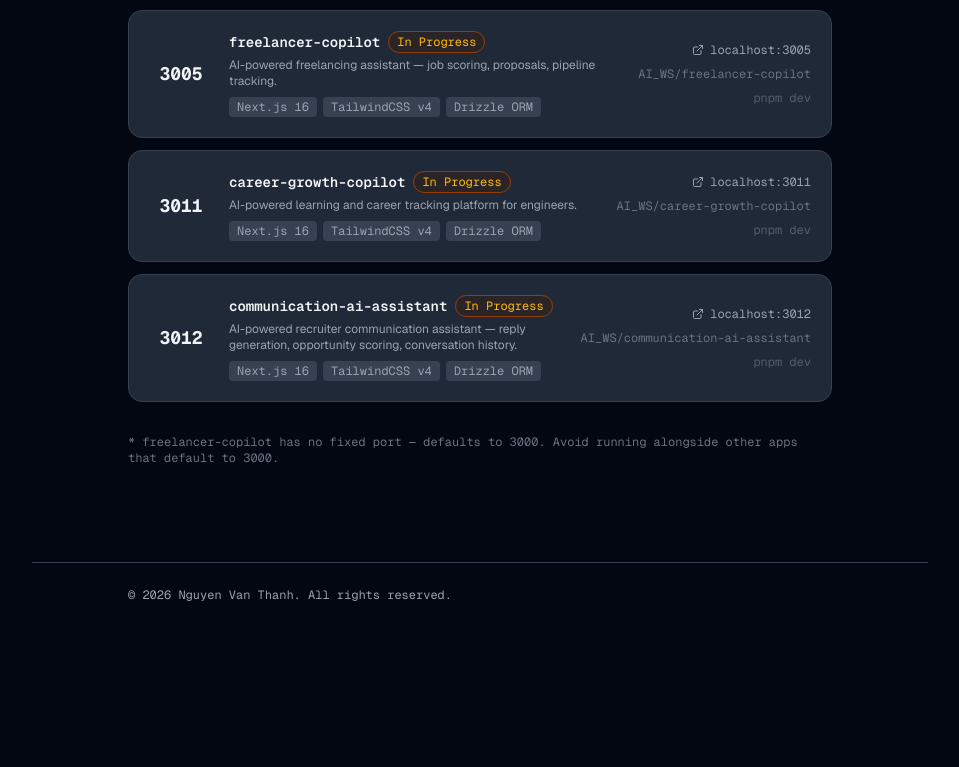
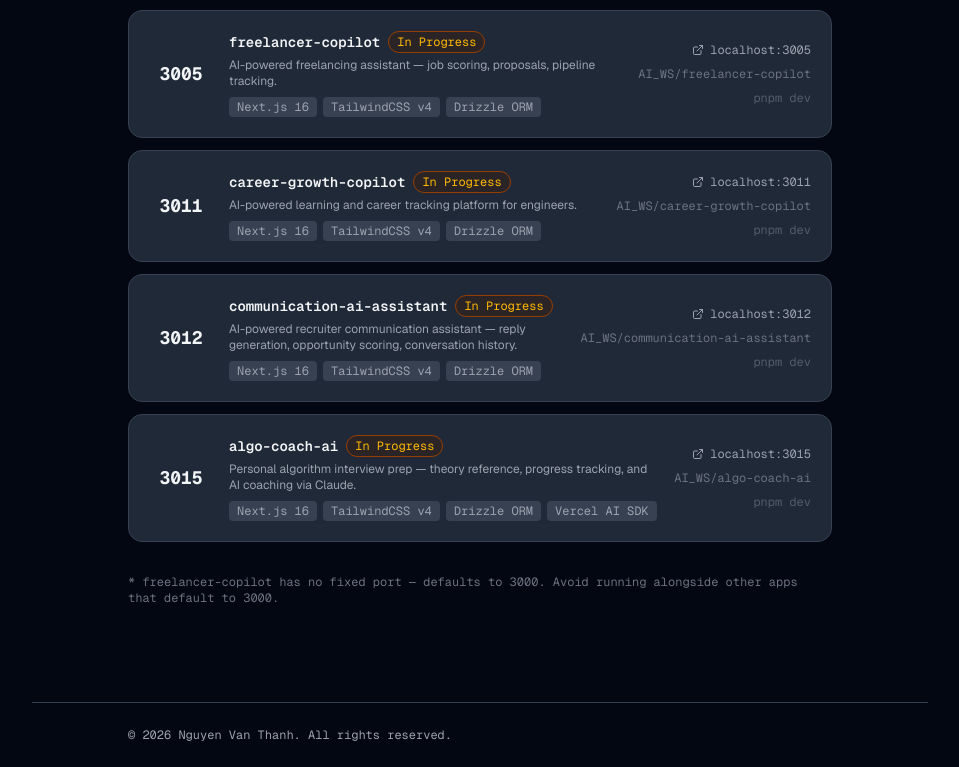
Before and after one commit to thanhnv-freelance/portfolio, a Next.js app: page /workspace in a window 1280 px wide. Shown: the part 910-1677 px from the top of the page, without its empty margins (160-1119 px from the left). Before the commit the page ends 1537 px from the top, so only its background shows below. Built offline with nearby package versions, Linux system fonts and the light colour scheme.

Commit message:
update favicon

```diff
--- a/data/workspace.ts
+++ b/data/workspace.ts
@@ -102,4 +102,14 @@ export const workspaceApps: WorkspaceApp[] = [
     status: 'in-progress',
     command: 'pnpm dev',
   },
+  {
+    name: 'algo-coach-ai',
+    path: 'AI_WS/algo-coach-ai',
+    port: 3015,
+    url: 'http://localhost:3015',
+    stack: ['Next.js 16', 'TailwindCSS v4', 'Drizzle ORM', 'Vercel AI SDK'],
+    description: 'Personal algorithm interview prep — theory reference, progress tracking, and AI coaching via Claude.',
+    status: 'in-progress',
+    command: 'pnpm dev',
+  },
 ]
```
Also changed, not shown: app/icon.svg (added).
